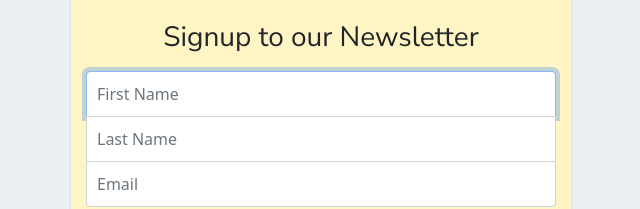
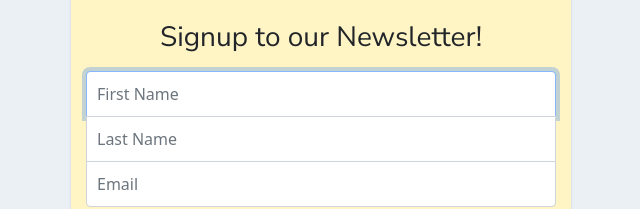
Before and after one commit to roberth6060/Jammin-Cuisine-NewsLetter, a website: page signup.html in a window 1280 px wide. Shown: the part 327-536 px from the top of the page, 319-959 px from the left. Drawn offline with nearby package versions, Linux system fonts and the light colour scheme.

Commit message:
Second Commit

```diff
--- a/signup.html
+++ b/signup.html
@@ -25,7 +25,7 @@
         When the submit button is clicked, the info inside form gets posted, so sever can pick it up in app.post -->
         <form action="/" method="POST">
             <img class="mb-4" src="images/Picture1.png" alt="" width="250rem">
-            <h1 class="h3 mb-3 fw-normal">Signup to our Newsletter</h1>
+            <h1 class="h3 mb-3 fw-normal">Signup to our Newsletter!</h1>
 
             <input type="text" name="fName" class="form-control top" placeholder="First Name" required autofocus>
             <input type="text" name="lName" class="form-control middle" placeholder="Last Name" required>
```
Also changed, not shown: app.js (+3 -15 lines).
